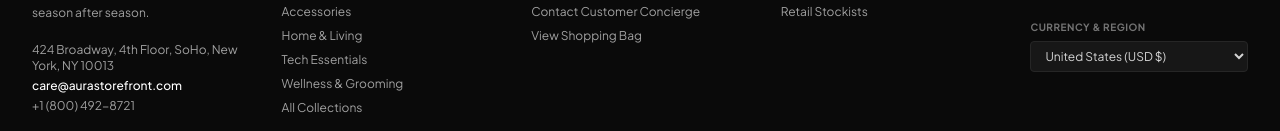
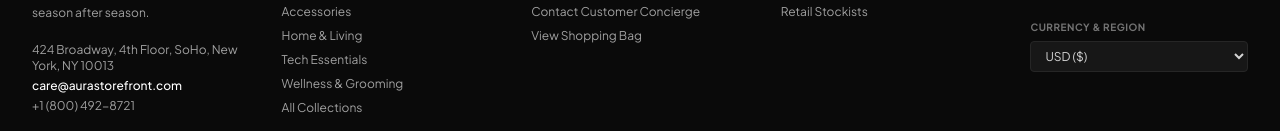
Before and after one commit to Giogfr/aura-storefront, a React (Vite) app: page / in a window 1280 px wide. Shown: the part 6372-6503 px from the top of the page. Built offline with nearby package versions, Linux system fonts and the light colour scheme.

Commit message:
fix: wire footer currency selector to store and clarify demo claims

```diff
--- a/src/components/layout/Footer.tsx
+++ b/src/components/layout/Footer.tsx
@@ -1,13 +1,12 @@
 import React, { useState } from 'react';
 import { useStore } from '../../context/StoreContext';
 import { storeConfig, categoriesData } from '../../data/storeConfig';
-import { ArrowRight, Check, Instagram, Twitter, ShieldCheck } from 'lucide-react';
+import { ArrowRight, Check, ShieldCheck } from 'lucide-react';
 
 export const Footer: React.FC = () => {
-  const { navigateTo, showToast } = useStore();
+  const { navigateTo, showToast, activeCurrency, setActiveCurrency, availableCurrencies } = useStore();
   const [newsletterEmail, setNewsletterEmail] = useState('');
   const [newsletterSubmitted, setNewsletterSubmitted] = useState(false);
-  const [selectedCurrency, setSelectedCurrency] = useState('USD ($)');
 
   const handleNewsletter = (e: React.FormEvent) => {
     e.preventDefault();
@@ -40,7 +39,7 @@ export const Footer: React.FC = () => {
                   <Check className="w-3.5 h-3.5" />
                 </div>
                 <div>
-                  <strong className="block text-emerald-400">You're subscribed!</strong>
+                  <strong className="block text-emerald-400">You're subscribed! (demo)</strong>
                   Use code <span className="underline font-mono font-bold">WELCOME10</span> at checkout for 10% off.
                 </div>
               </div>
@@ -207,16 +206,19 @@ export const Footer: React.FC = () => {
                 Currency & Region
               </label>
               <select
-                value={selectedCurrency}
-                onChange={(e) => setSelectedCurrency(e.target.value)}
+                value={activeCurrency.code}
+                onChange={(e) => {
+                  const next = availableCurrencies.find((c) => c.code === e.target.value);
+                  if (next) setActiveCurrency(next);
+                }}
+                aria-label="Select currency and region"
                 className="w-full bg-neutral-900 border border-neutral-800 text-xs text-neutral-300 rounded px-2.5 py-1.5 focus:outline-hidden focus:border-neutral-600"
               >
-                <option value="USD ($)">United States (USD $)</option>
-                <option value="CAD ($)">Canada (CAD $)</option>
-                <option value="EUR (€)">European Union (EUR €)</option>
-                <option value="GBP (£)">United Kingdom (GBP £)</option>
-                <option value="AUD ($)">Australia (AUD $)</option>
-                <option value="JPY (¥)">Japan (JPY ¥)</option>
+                {availableCurrencies.map((curr) => (
+                  <option key={curr.code} value={curr.code}>
+                    {curr.label}
+                  </option>
+                ))}
               </select>
             </div>
           </div>
@@ -228,7 +230,7 @@ export const Footer: React.FC = () => {
             <span>© {new Date().getFullYear()} {storeConfig.storeName} Storefront Inc. All rights reserved.</span>
             <span className="hidden sm:inline">•</span>
             <span className="flex items-center gap-1 text-neutral-400">
-              <ShieldCheck className="w-3.5 h-3.5 text-emerald-400" /> 256-Bit Encrypted Commerce
+              <ShieldCheck className="w-3.5 h-3.5 text-emerald-400" /> Demo template — no live transactions
             </span>
           </div>
 
```
